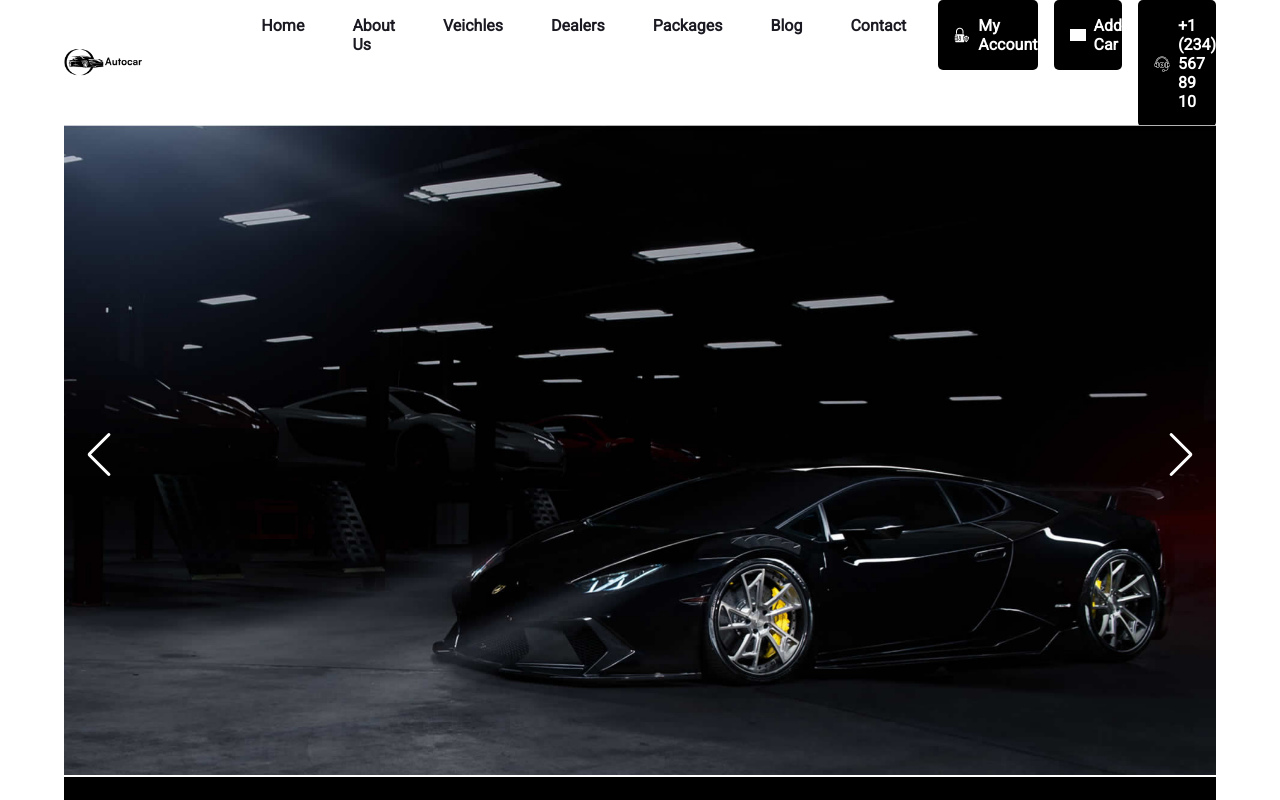
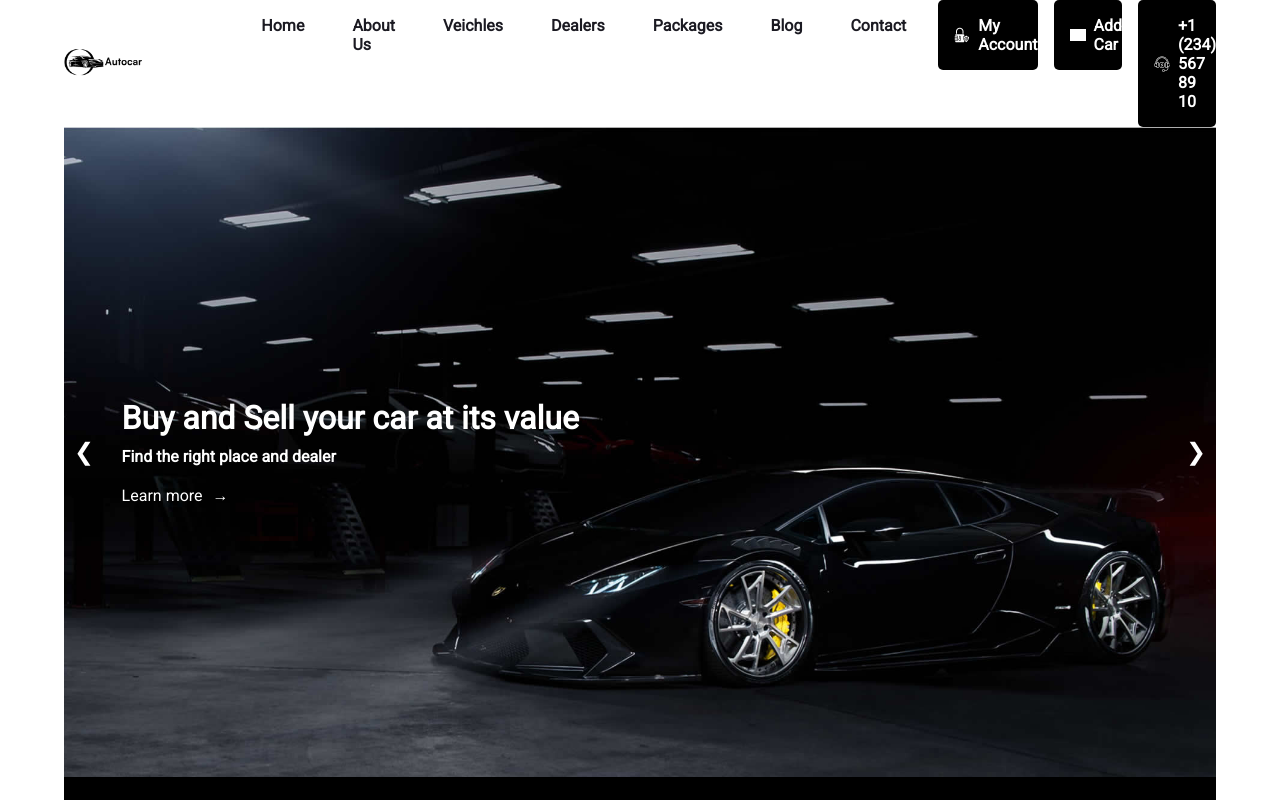
Before and after one commit to emilioff8822/proj-html-vuejs, a Vue app: page / in a window 1280 px wide. Shown: the top 800 px of the page. Built offline with nearby package versions, Linux system fonts and the light colour scheme; grey boxes are pictures that could not be loaded.

Commit message:
commit-jumbo-slider

```diff
--- a/src/components/Main.vue
+++ b/src/components/Main.vue
@@ -1,14 +1,7 @@
 <template>
   <div class="container">
     <div class="jumbotron">
-      <swiper :options="swiperOptions">
-        <swiper-slide>
-          <img class="logo" src="../assets/img/jumbo.jpg" alt="logo">
-        </swiper-slide>
-        <swiper-slide>
-          <img class="logo" src="../assets/img/jumbo2.jpg" alt="logo">
-        </swiper-slide>
-      </swiper>
+      <img class="logo" :src="images[counter]" alt="logo">
       <div class="jumbotron-text">
         <h1>Buy and Sell your car at its value</h1>
         <h4>Find the right place and dealer</h4>
@@ -17,8 +10,8 @@
           <span class="learn-more-arrow">&rarr;</span>
         </div>
       </div>
-      <div class="swiper-button-next"></div>
-      <div class="swiper-button-prev"></div>
+      <div @click="next" class="swiper-button-next">&#10095;</div>
+      <div @click="prev" class="swiper-button-prev">&#10094;</div>
     </div>
     <div class="card-container">
       <Card
@@ -34,36 +27,43 @@
 </template>
 
 <script>
-import 'swiper/swiper-bundle.min.css';
-
-import { Swiper, SwiperSlide } from 'vue-awesome-swiper';
 import { cardsData } from "../data/menus";
 import Card from './Card.vue';
 
 export default {
   name: "Main",
   components: {
-    Card,
-    Swiper,
-    SwiperSlide
+    Card
   },
   data() {
     return {
       cards: cardsData,
-      swiperOptions: {
-        loop: true,
-        navigation: {
-          nextEl: '.swiper-button-next',
-          prevEl: '.swiper-button-prev',
-        },
-        autoplay: {
-          delay: 8000,
-        },
-      }
+      counter: 0,
+      images: [
+        "src/assets/img/jumbo.jpg",
+        "src/assets/img/jumbo2.jpg"
+      ]
     };
+  },
+  methods: {
+    next() {
+      this.counter++;
+      if (this.counter === this.images.length) this.counter = 0;
+    },
+    prev() {
+      this.counter--;
+      if (this.counter < 0) this.counter = this.images.length - 1;
+    }
+  },
+  mounted() {
+    setInterval(() => {
+      this.next();
+    }, 8000);
   }
 };
 </script>
+
+<!-- Stili rimangono gli stessi -->
 
 
 <style lang="scss">
@@ -83,6 +83,7 @@ export default {
   align-items: center;
   justify-content: center;
   position: relative;
+  width: 100%;
 }
 
 .card-container {
@@ -101,8 +102,20 @@ export default {
 .swiper-button-next,
 .swiper-button-prev {
   color: white;
-  width: 50px;
-  height: 50px;
+  font-size: 24px;
+  position: absolute;
+  top: 50%;
+  transform: translateY(-50%);
+  cursor: pointer;
+  z-index: 1;
+}
+
+.swiper-button-next {
+  right: 10px;
+}
+
+.swiper-button-prev {
+  left: 10px;
 }
 
 .jumbotron-text {
```
